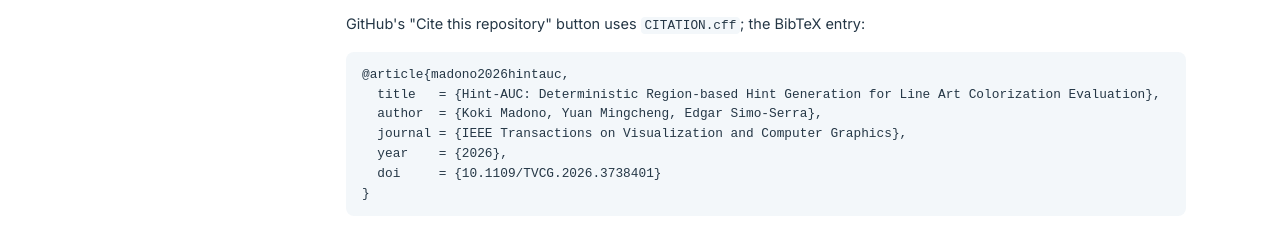
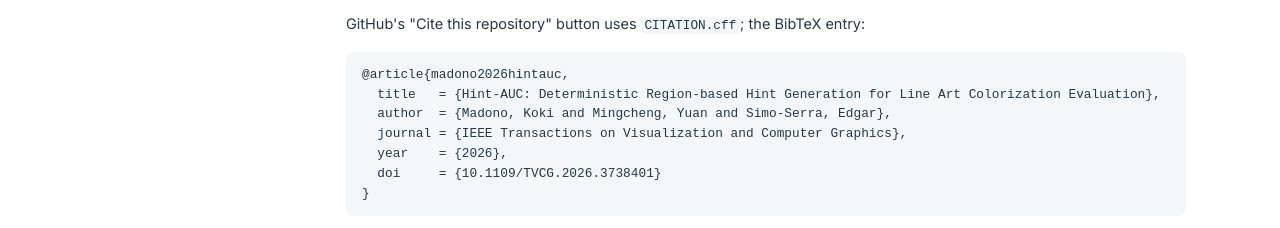
Before and after one commit to MADONOKOUKI/MADONOKOUKI.github.io, a plain HTML site: page projects/hintauc/docs/index.html in a window 1280 px wide. Shown: the part 3694-3922 px from the top of the page. Drawn offline with Linux system fonts and the light colour scheme.

Commit message:
hintauc: BibTeX author list in Last, First and ... form

```diff
--- a/projects/hintauc/docs/index.html
+++ b/projects/hintauc/docs/index.html
@@ -167,7 +167,7 @@ all other images are fetched by id from Danbooru with <code>reproduce/scripts/fe
 <p>GitHub's "Cite this repository" button uses <code>CITATION.cff</code>; the BibTeX entry:</p>
 <pre><code class="language-bibtex">@article{madono2026hintauc,
   title   = {Hint-AUC: Deterministic Region-based Hint Generation for Line Art Colorization Evaluation},
-  author  = {Koki Madono, Yuan Mingcheng, Edgar Simo-Serra},
+  author  = {Madono, Koki and Mingcheng, Yuan and Simo-Serra, Edgar},
   journal = {IEEE Transactions on Visualization and Computer Graphics},
   year    = {2026},
   doi     = {10.1109/TVCG.2026.3738401}
```
Also changed, not shown: projects/hintauc/index.html (+1 -1 lines).
